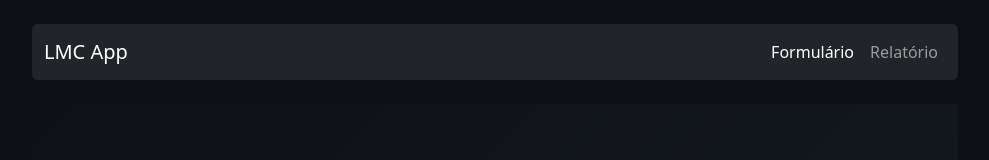
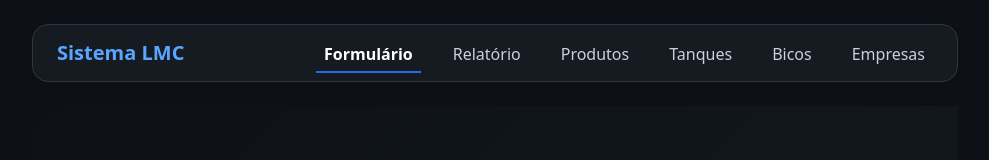
Before and after one commit to mauricioandrade/lmc-frontend-react, a React (Vite) app: page / in a window 1280 px wide. Shown: the top 160 px of the page, without its empty margins (145-1134 px from the left). Built offline with nearby package versions, Linux system fonts and the light colour scheme; no server answers.

Commit message:
feat(header): adicionar melhorias na navegação e ajustes visuais

```diff
--- a/src/components/Header.jsx
+++ b/src/components/Header.jsx
@@ -2,25 +2,57 @@ import React from 'react';
 import { Link, NavLink } from 'react-router-dom';
 
 function Header() {
+
+  // Estilo customizado para o NavLink
+  const navLinkStyle = ({ isActive }) => ({
+    color: isActive ? '#ffffff' : '#c9d1d9',
+    fontWeight: isActive ? 'bold' : 'normal',
+    paddingBottom: '5px',
+    borderBottom: isActive ? '2px solid #1f6feb' : '2px solid transparent',
+    textDecoration: 'none'
+  });
+
   return (
-    // Navbar dark do Bootstrap
-    <nav className="navbar navbar-expand-lg navbar-dark bg-dark rounded mb-4 shadow-sm">
-      <div className="container-fluid">
+    <nav
+      className="navbar navbar-expand-lg navbar-dark mb-4 shadow-sm rounded-4"
+      style={{
+        backgroundColor: '#161b22',
+        border: '1px solid #30363d'
+      }}
+    >
+      <div className="container-fluid" style={{ maxWidth: '900px' }}>
 
-        {/* Link para a Home (Formulário) */}
-        <Link className="navbar-brand" to="/">
-          LMC App
+        <Link className="navbar-brand fw-bold" to="/" style={{ color: '#58a6ff' }}>
+          Sistema LMC
         </Link>
 
-        {/* Links de Navegação */}
-        <div className="navbar-nav">
-          {/* NavLink é especial: ele adiciona a classe 'active' se a URL for a atual */}
-          <NavLink className="nav-link" to="/">
+        <div className="navbar-nav d-flex flex-row gap-4">
+          <NavLink className="nav-link" to="/" style={navLinkStyle}>
             Formulário
           </NavLink>
-          <NavLink className="nav-link" to="/relatorio">
+          <NavLink className="nav-link" to="/relatorio" style={navLinkStyle}>
             Relatório
           </NavLink>
+          <NavLink className="nav-link" to="/config/produtos" style={navLinkStyle}>
+            Produtos
+          </NavLink>
+          <NavLink className="nav-link" to="/config/tanques" style={navLinkStyle}>
+            Tanques
+          </NavLink>
+          <NavLink className="nav-link" to="/config/bicos" style={navLinkStyle}>
+            Bicos
+          </NavLink>
+
+          {/* --- NOVO LINK ADICIONADO --- */}
+          <NavLink
+            className="nav-link"
+            to="/config/empresas" // Rota para a nova página
+            style={navLinkStyle}
+          >
+            Empresas
+          </NavLink>
+          {/* --- FIM DA MUDANÇA --- */}
+
         </div>
       </div>
     </nav>
```
